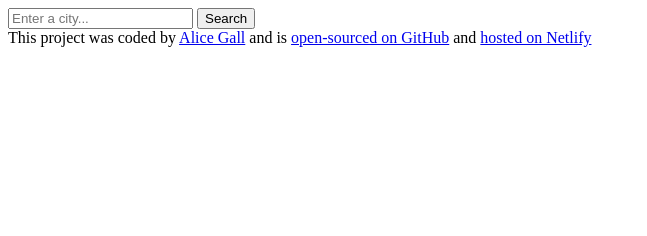
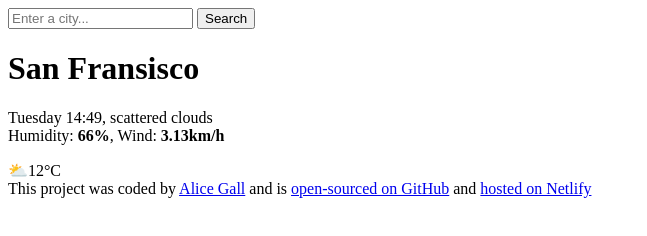
Before and after one commit to alice-gall/weather-app-project, a plain HTML site: page index.html in a window 1280 px wide. Shown: the whole page, without its empty margins (0-647 px from the left). Drawn offline with Linux system fonts and the light colour scheme.

Commit message:
Added HTML to main section

```diff
--- a/index.html
+++ b/index.html
@@ -12,7 +12,16 @@
         <input type="submit" value="Search" />
       </form>
     </header>
-    <main></main>
+    <main>
+      <div>
+        <h1>San Fransisco</h1>
+        <p>
+          Tuesday 14:49, scattered clouds<br />Humidity: <strong>66%</strong>,
+          Wind: <strong>3.13km/h</strong>
+        </p>
+      </div>
+      <div>⛅️12°C</div>
+    </main>
     <footer>
       This project was coded by <a href="#" target="_blank">Alice Gall</a> and
       is <a href="#" target="_blank">open-sourced on GitHub</a> and
```
